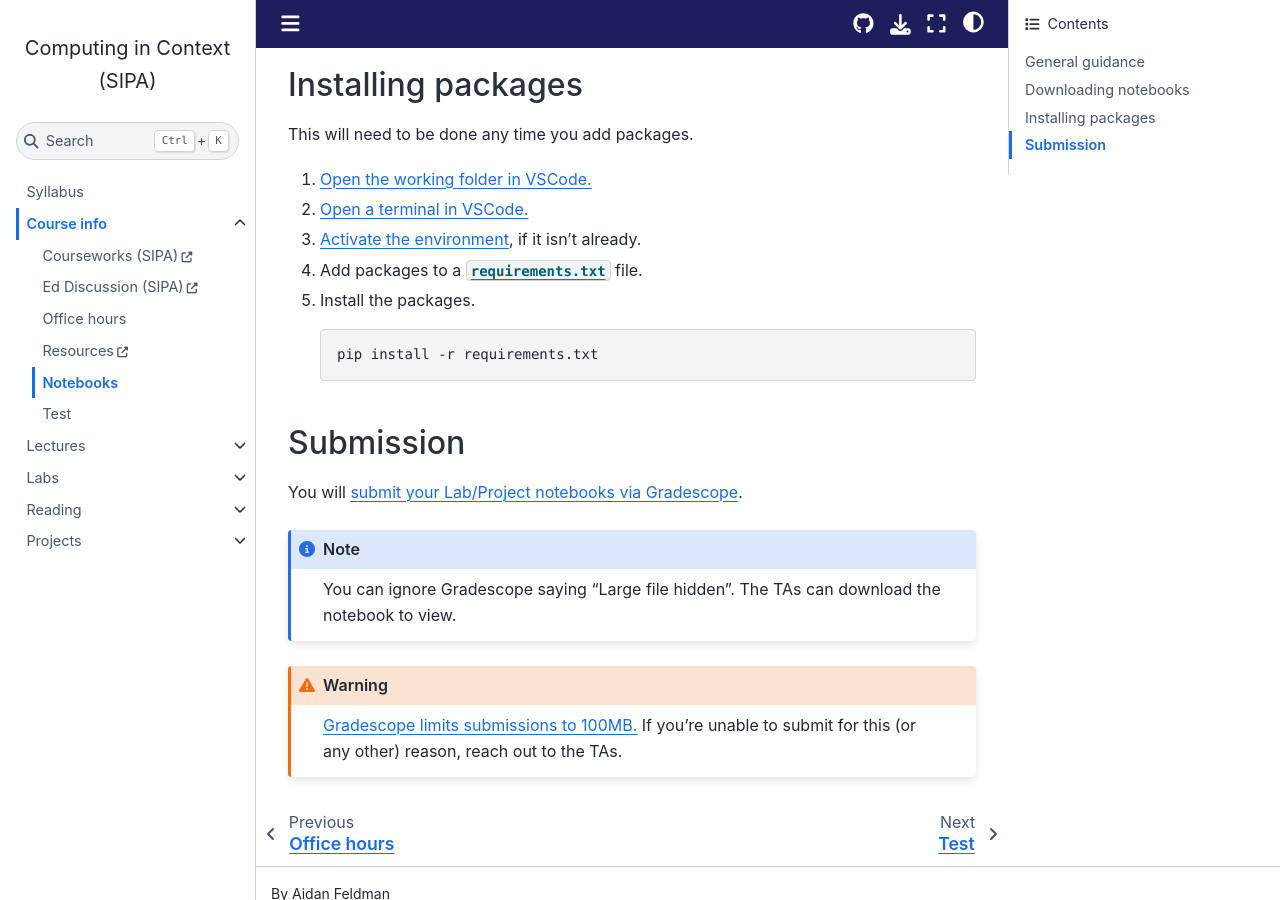
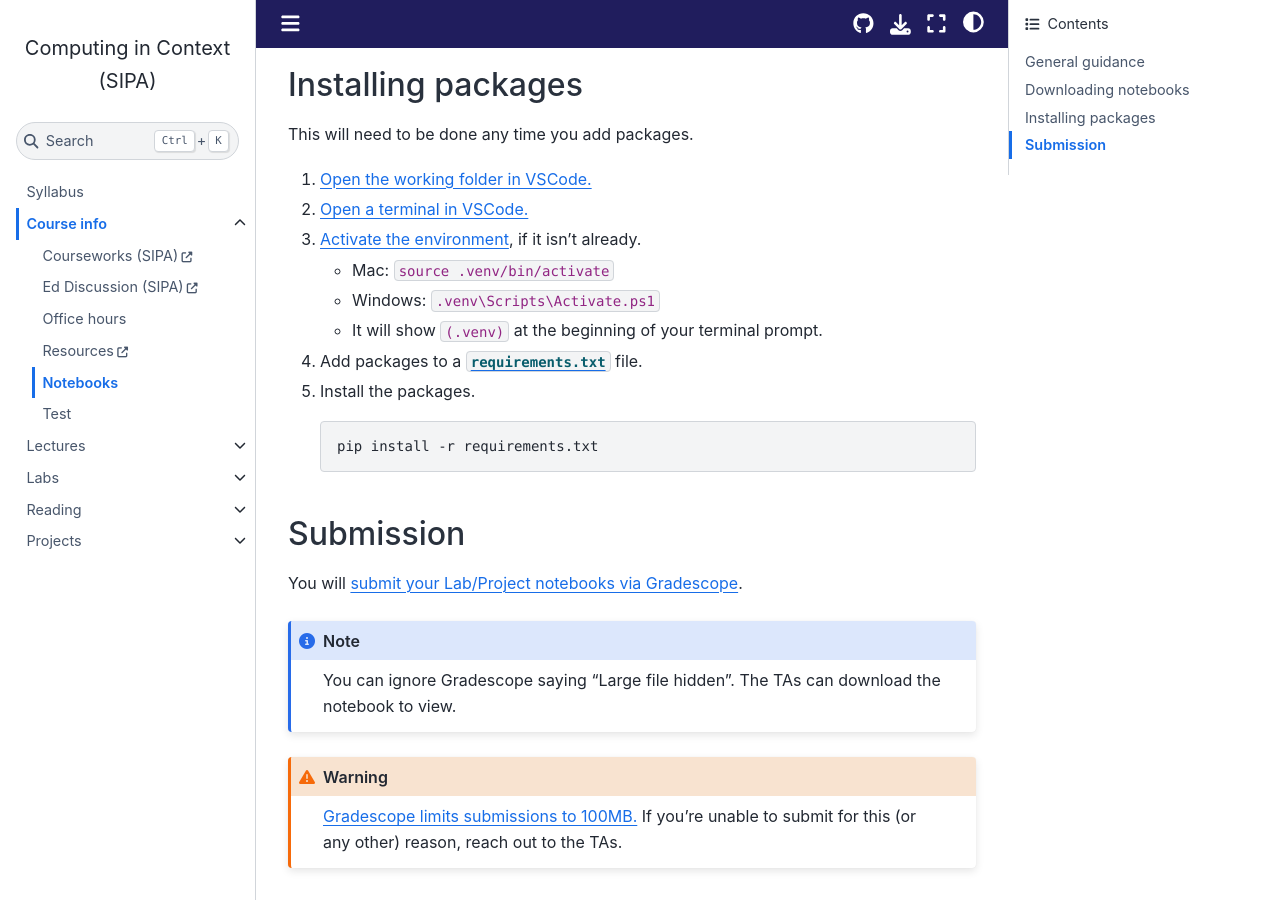
Before and after one commit to afeld/computing-in-context, a Jupyter Book: the page built from notebooks.md, in a window 1280 px wide and 900 px high, scrolled down 1006 px. Built offline with Jupyter Book 1.0.4 settings and Sphinx 7.4.7 and the Sphinx Book theme 1.1.4, drawn with Linux system fonts in a browser that asks for light colours; pages that are not in the unit, such as notebooks, are missing from menus; comment, search, counter and statistics services are not loaded.

Commit message:
clarify the virtual environment instructions

```diff
--- a/notebooks.md
+++ b/notebooks.md
@@ -34,6 +34,9 @@
 1. [Open the working folder in VSCode.](https://code.visualstudio.com/docs/getstarted/getting-started#_open-a-folder-in-vs-code)
 1. [Open a terminal in VSCode.](https://code.visualstudio.com/docs/terminal/getting-started)
 1. [Activate the environment](https://docs.python.org/3/library/venv.html#how-venvs-work), if it isn't already.
+   - Mac: `source .venv/bin/activate`
+   - Windows: `.venv\Scripts\Activate.ps1`
+   - It will show `(.venv)` at the beginning of your terminal prompt.
 1. Add packages to a [`requirements.txt`](https://pip.pypa.io/en/stable/reference/requirements-file-format/) file.
 1. Install the packages.
 
```
Also changed, not shown: lab_8.ipynb, lecture_16.ipynb.
